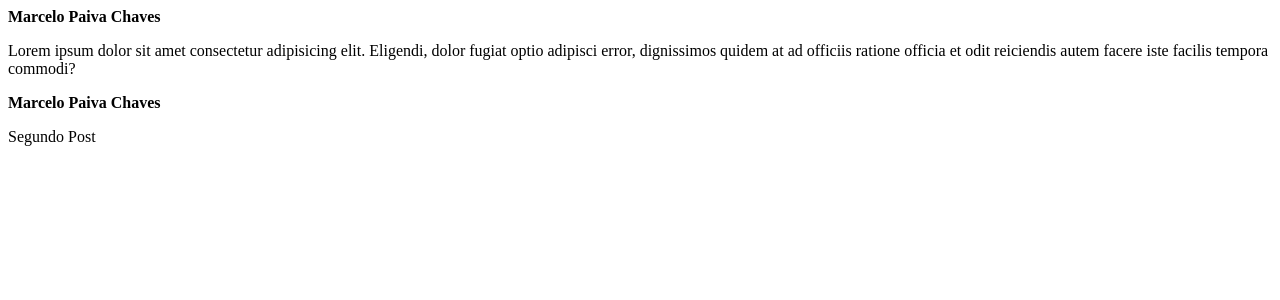
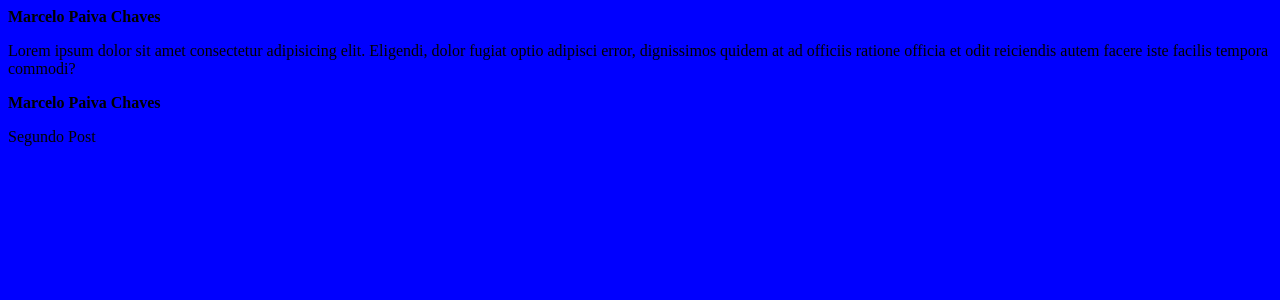
Before and after one commit to Marcelorpc/RocketSeat-ReactJS, a React (Vite) app: page / in a window 1280 px wide. Shown: the top 300 px of the page. Built offline with nearby package versions, Linux system fonts and the light colour scheme.

Commit message:
css react test

```diff
--- a/src/App.jsx
+++ b/src/App.jsx
@@ -1,4 +1,5 @@
 import { Post } from "./Post"
+import './styles.css'
 
 function App() {
   return (
--- /dev/null
+++ b/src/styles.css
@@ -0,0 +1,3 @@
+body {
+  background-color: blue;
+}
```
